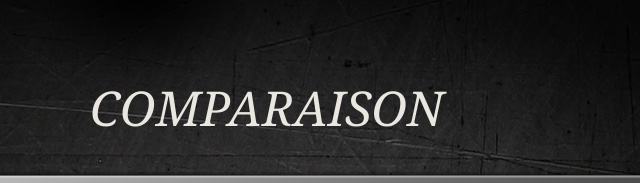
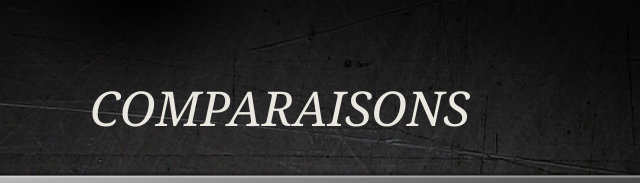
Before and after one commit to alexagoua/cloudcomputing, a plain HTML site: page index.html in a window 1280 px wide. Shown: the top 183 px of the page, 440-1080 px from the left. Drawn offline with nearby package versions, Linux system fonts and the light colour scheme.

Commit message:
Update index.html

```diff
--- a/index.html
+++ b/index.html
@@ -34,7 +34,7 @@ http://www.tooplate.com/view/2058-metallic-slider
 <body>
 
 <div id="tooplate_main">
-	<div id="site_title"><h1><a href="#">COMPARAISON</a></h1></div>
+	<div id="site_title"><h1><a href="#">COMPARAISONS</a></h1></div>
     <div id="tooplate_content">
         <ul class="kwicks">
 
```
